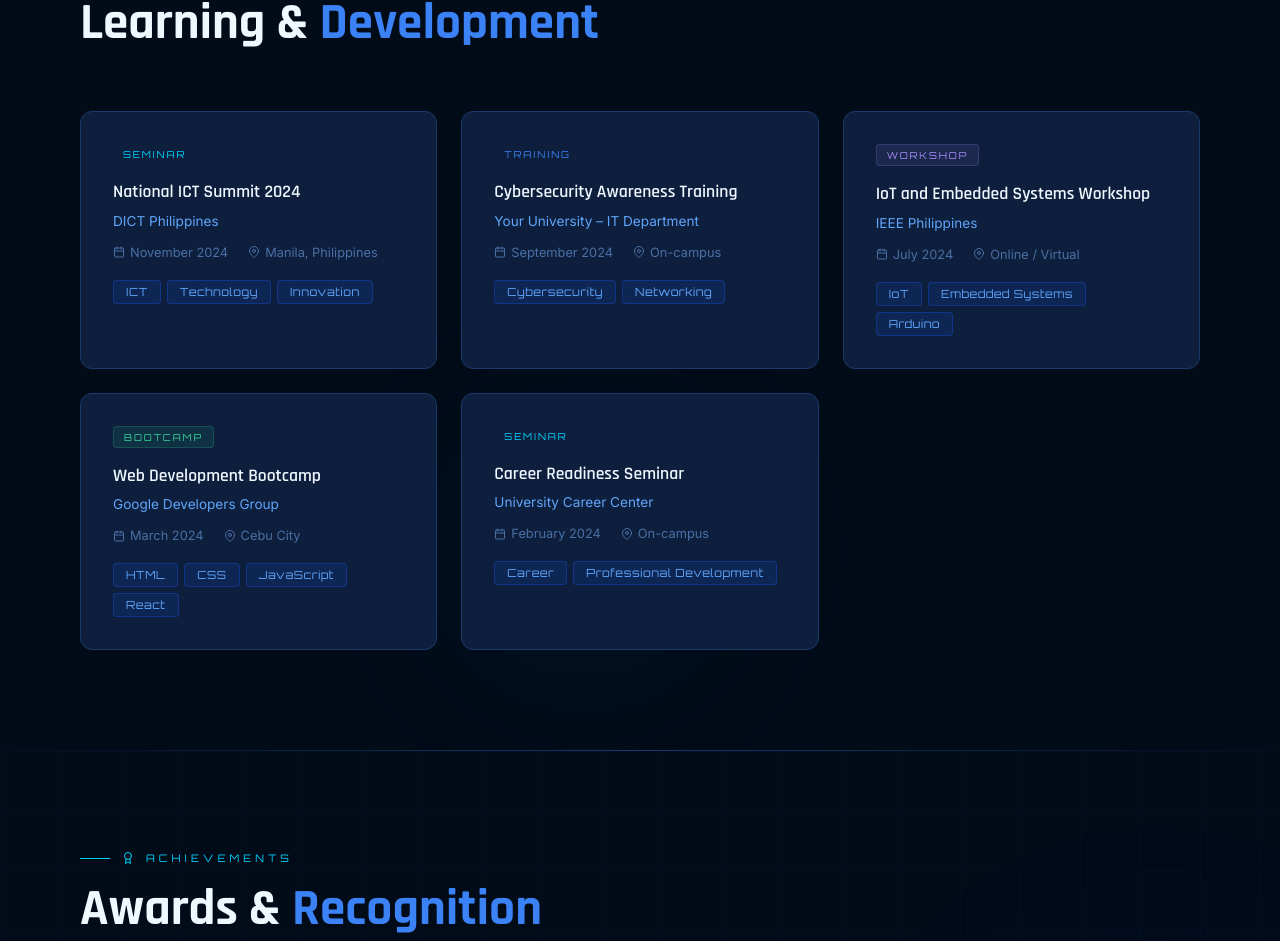
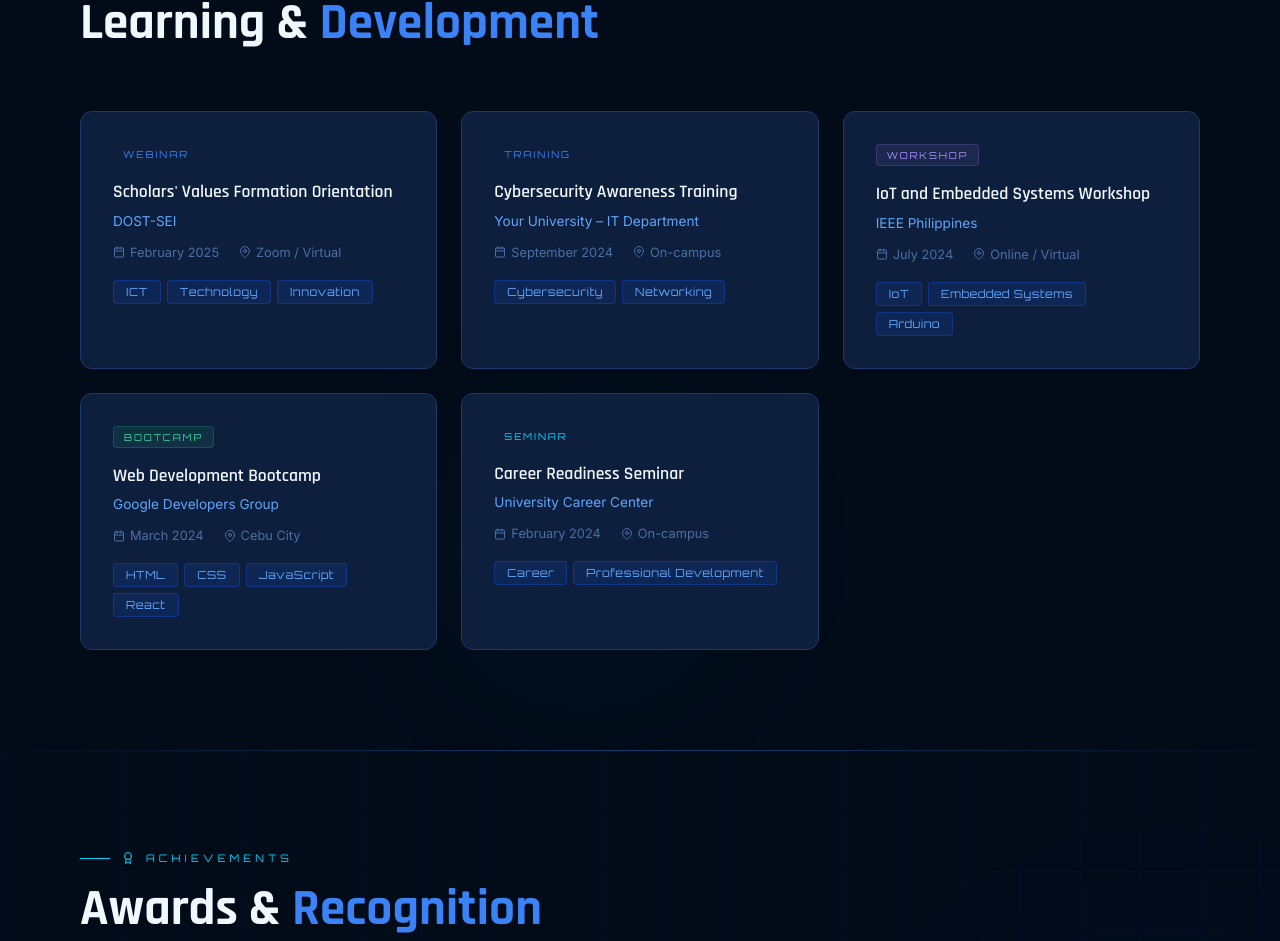
Before and after one commit to seanio777/verano-portfolio, a React (Vite) app: page / in a window 1280 px wide. Shown: the part 2946-3887 px from the top of the page. Built offline with nearby package versions, Linux system fonts and the light colour scheme.

Commit message:
feat: update seminar details for Scholars' Values Formation Orientation

```diff
--- a/src/components/Seminars.jsx
+++ b/src/components/Seminars.jsx
@@ -3,11 +3,11 @@ import { FiCalendar, FiMapPin, FiMonitor } from 'react-icons/fi'
 // ← REPLACE all entries with your actual seminars/trainings
 const seminars = [
   {
-    title: 'National ICT Summit 2024',
-    organizer: 'DICT Philippines',
-    date: 'November 2024',
-    location: 'Manila, Philippines',
-    type: 'Seminar',
+    title: 'Scholars\' Values Formation Orientation',
+    organizer: 'DOST-SEI',
+    date: 'February 2025',
+    location: 'Zoom / Virtual',
+    type: 'Webinar',
     tags: ['ICT', 'Technology', 'Innovation'],
   },
   {
```
